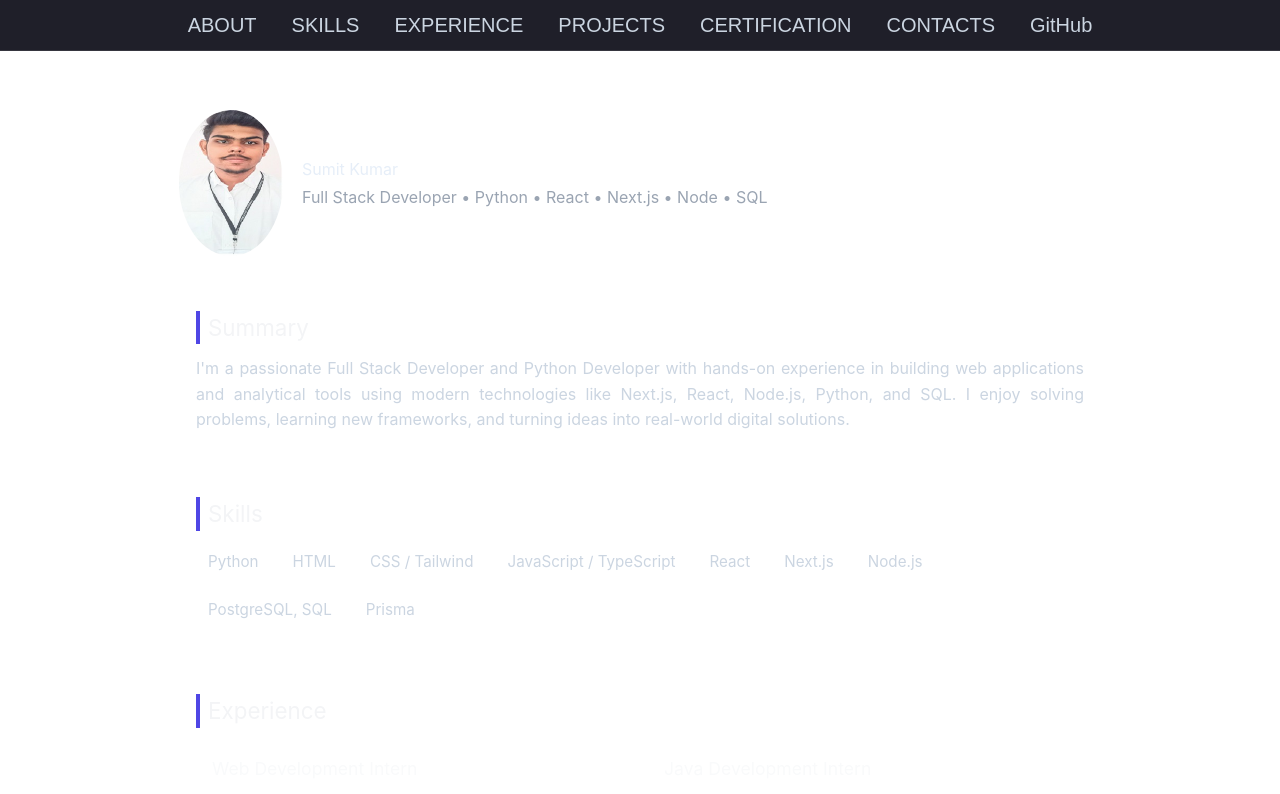
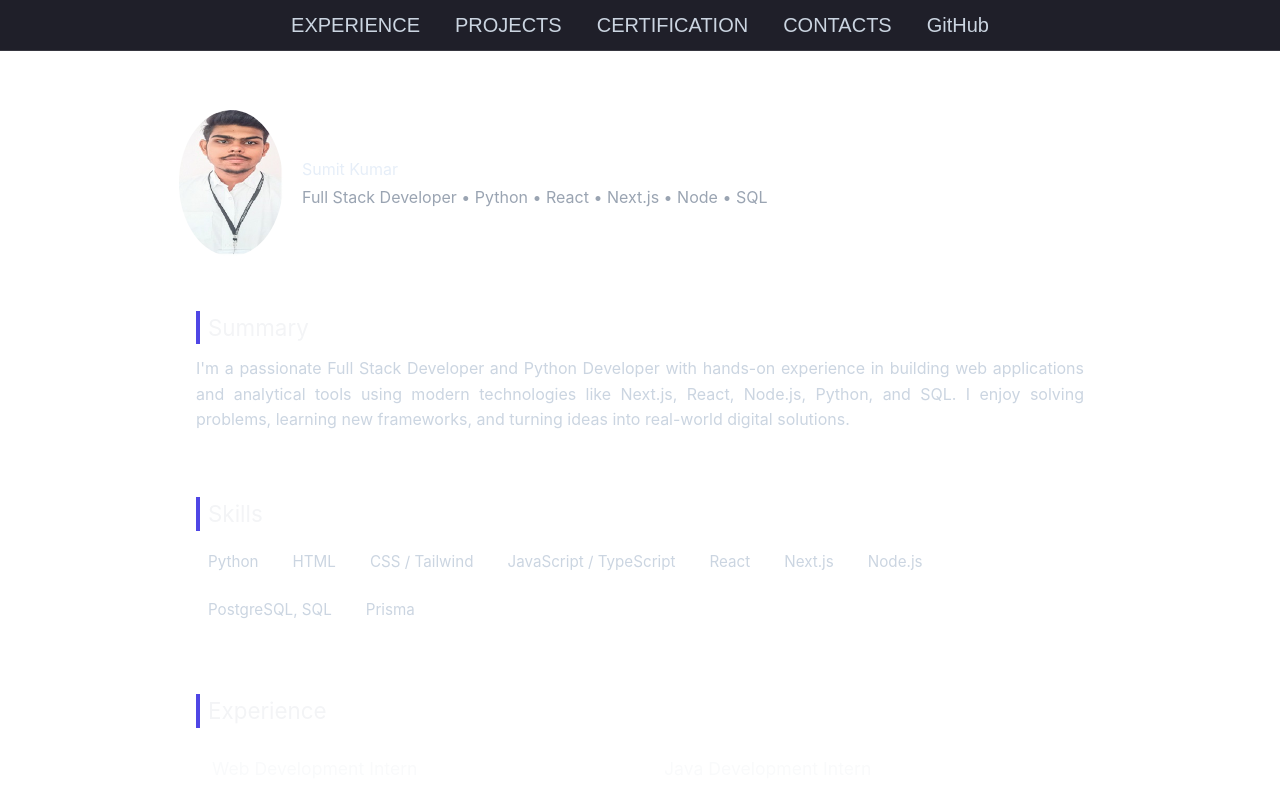
Before and after one commit to SumitKumar3030/portfolio, a Next.js app: page / in a window 1280 px wide. Shown: the top 794 px of the page. Built offline with nearby package versions, Linux system fonts and the light colour scheme.

Commit message:
update: made some changes

```diff
--- a/src/app/navbar.tsx
+++ b/src/app/navbar.tsx
@@ -4,8 +4,6 @@ export default function Navbar() {
   return (
     <nav className={styles.navbar}>
       <ul className={styles.navList}>
-        <li><a href="#about">ABOUT</a></li>
-        <li><a href="#skills">SKILLS</a></li>
         <li><a href="#experience">EXPERIENCE</a></li>
         <li><a href="#projects">PROJECTS</a></li>
         <li><a href="#certifications">CERTIFICATION</a></li>
```
